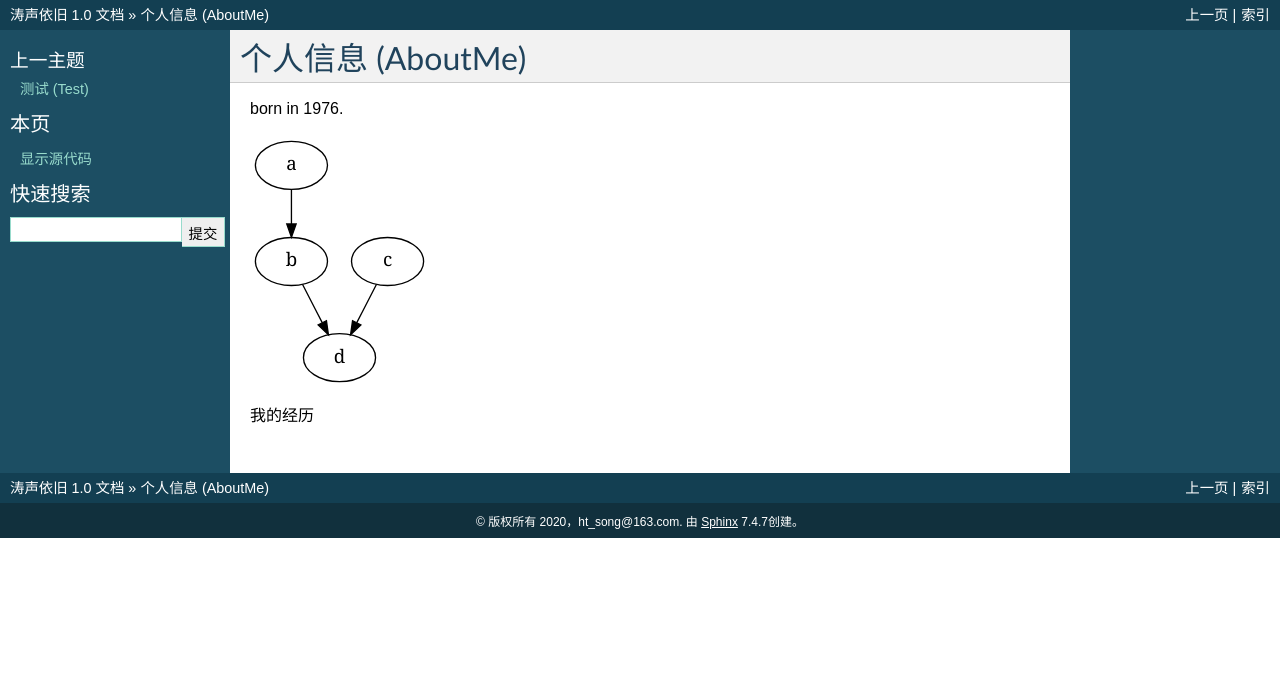
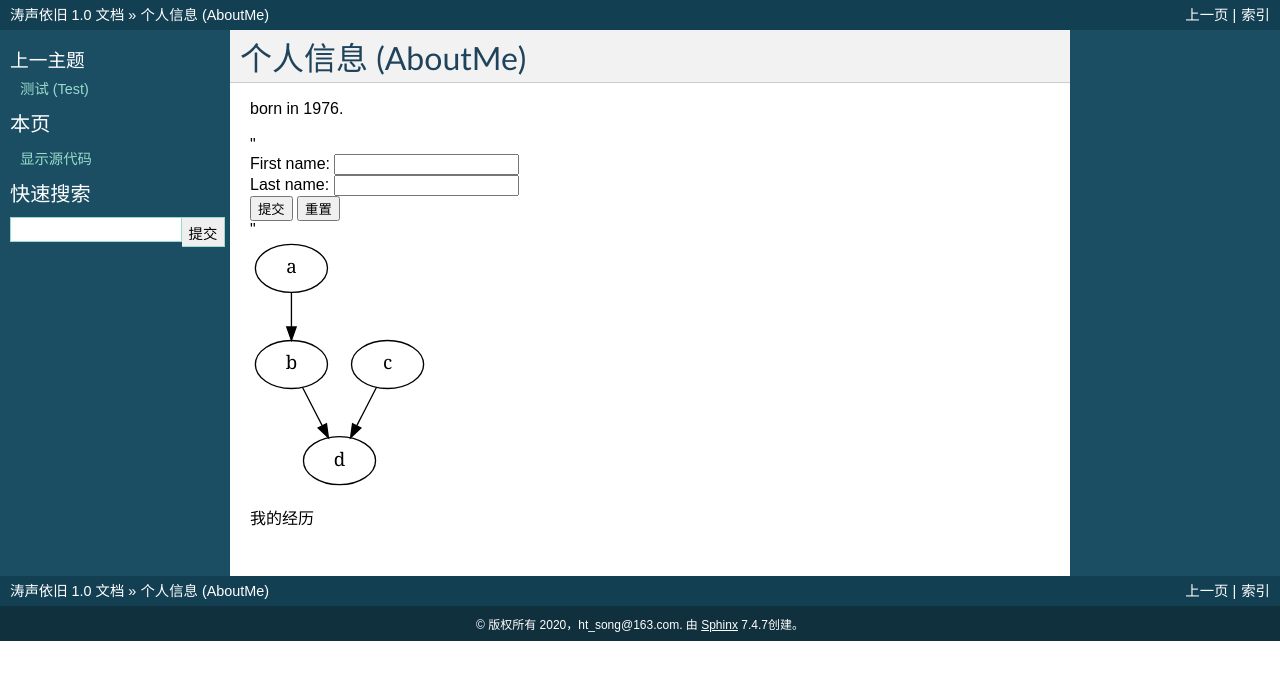
Before and after one commit to htsong/profile, a Sphinx documentation site: the page built from docs/whoami.rst, in a window 1280 px wide. Shown: the top 680 px of the page. Built offline with Sphinx 7.4.7, drawn with Linux system fonts in a browser that asks for light colours.

Commit message:
Update whoami.rst

```diff
--- a/docs/whoami.rst
+++ b/docs/whoami.rst
@@ -5,7 +5,8 @@
 born in 1976.
 
 .. raw:: html
-    <html>
+
+    "<html>
     <head>
     <meta charset="utf-8">
     <title>W3Cschool(w3cschool.cn)</title>
@@ -19,7 +20,7 @@ born in 1976.
     </form>
     </body>
     </html>
-
+    "
 
 .. graphviz::
 
```
